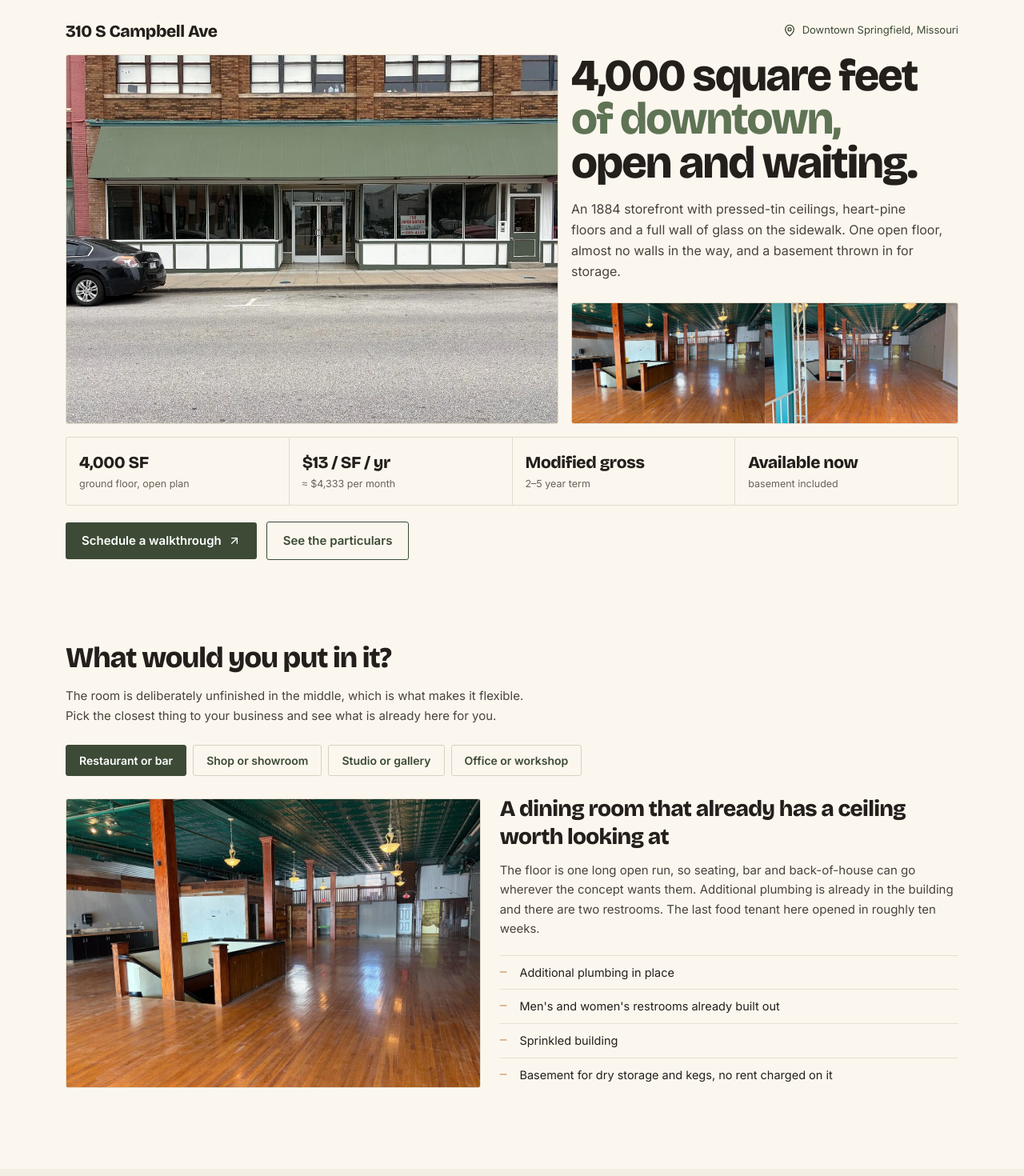
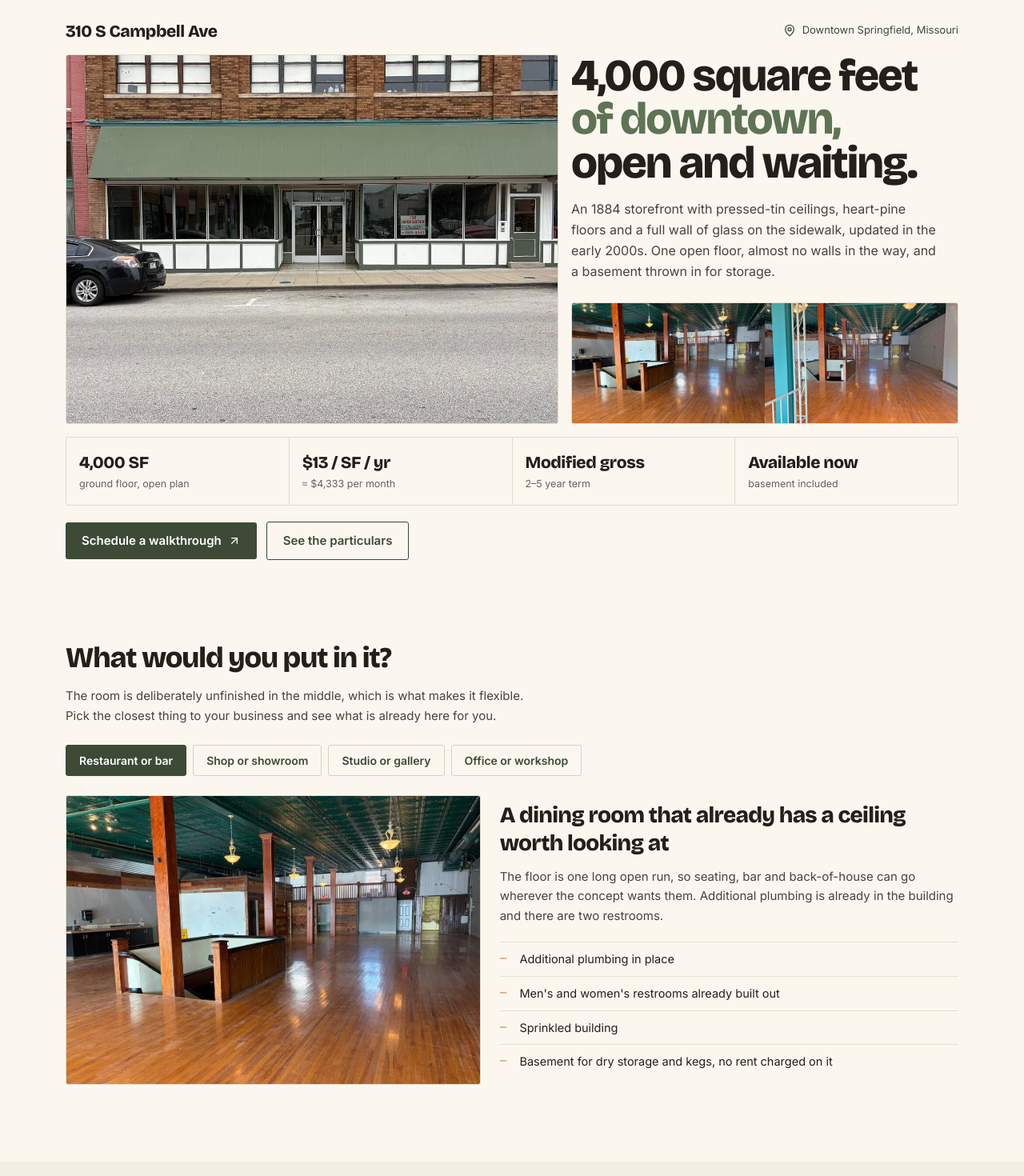
Before and after one commit to usetoolcrate/310-s-campbell, a React (Vite) app: page / in a window 1280 px wide. Shown: the top 1470 px of the page at 80% size. Built offline with nearby package versions, Linux system fonts and the light colour scheme.

Commit message:
Todd's edits: drop build-out timeline claim, note early-2000s update

```diff
--- a/src/pages/PublicLandingPage.tsx
+++ b/src/pages/PublicLandingPage.tsx
@@ -23,7 +23,7 @@ const USE_CASES: UseCase[] = [
     label: "Restaurant or bar",
     headline: "A dining room that already has a ceiling worth looking at",
     body:
-      "The floor is one long open run, so seating, bar and back-of-house can go wherever the concept wants them. Additional plumbing is already in the building and there are two restrooms. The last food tenant here opened in roughly ten weeks.",
+      "The floor is one long open run, so seating, bar and back-of-house can go wherever the concept wants them. Additional plumbing is already in the building and there are two restrooms.",
     points: [
       "Additional plumbing in place",
       "Men's and women's restrooms already built out",
@@ -91,7 +91,7 @@ const LEDGER: [string, string][] = [
   ["Restrooms", "Two — men's and women's, behind the reclaimed wood wall"],
   ["Fire protection", "Sprinkled"],
   ["Plumbing", "Additional plumbing beyond the restrooms"],
-  ["Building", "Built 1884 · storefront retail / office · zoned INC"],
+  ["Building", "Built 1884, updated in the early 2000s · storefront retail / office · zoned INC"],
   ["Who pays what", "Tenant covers interior maintenance and repairs; landlord covers building insurance and real estate taxes"],
 ];
 
@@ -283,8 +283,8 @@ export function PublicLandingPage() {
               </h1>
               <p className="mt-4 max-w-[46ch] text-[15px] leading-relaxed sm:text-[16px]" style={{ color: "#4A423B" }}>
                 An 1884 storefront with pressed-tin ceilings, heart-pine floors and a
-                full wall of glass on the sidewalk. One open floor, almost no walls in
-                the way, and a basement thrown in for storage.
+                full wall of glass on the sidewalk, updated in the early 2000s. One open
+                floor, almost no walls in the way, and a basement thrown in for storage.
               </p>
             </div>
 
```
